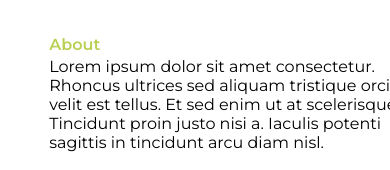
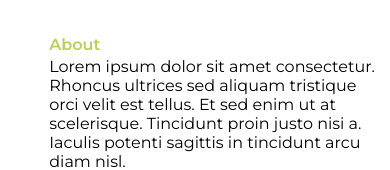
Before and after one commit to karim-optimum/FrontEndTask, a plain HTML site: page index.html in a window 390 px wide. Shown: the part 681-851 px from the top of the page. Drawn offline with Linux system fonts and the light colour scheme; files whose address does not match are found by name.

Commit message:
working on responsivness

```diff
--- a/index.html
+++ b/index.html
@@ -137,8 +137,8 @@
                </div>
 
 					<div class="about-me">
-						<p class="green-color space about">About</p>
-						<p>Lorem ipsum dolor sit amet consectetur. Rhoncus ultrices sed aliquam tristique orci velit est tellus. Et sed enim ut at scelerisque. Tincidunt proin justo nisi a. Iaculis potenti sagittis in tincidunt arcu diam nisl.</p>
+						<p class="green-color space">About</p>
+						<p class="about-text">Lorem ipsum dolor sit amet consectetur. Rhoncus ultrices sed aliquam tristique orci velit est tellus. Et sed enim ut at scelerisque. Tincidunt proin justo nisi a. Iaculis potenti sagittis in tincidunt arcu diam nisl.</p>
 						<div class="skills d-flex">
 							<div class="two-skill-1">
 								<p class="green-color space">Language</p>
--- a/profile.css
+++ b/profile.css
@@ -5,8 +5,8 @@
   border-bottom: 4px solid #C4C4C4;
   margin-bottom: 100px;
   padding-bottom: 80px;
-  /* flex-basis: 34%; */
 }
+
 .man-pic {
   position: absolute;
   top: -50px
@@ -68,6 +68,10 @@
 .about-me{
   margin-top: 30px ;
   position: relative;
+}
+
+.about-text{
+  width: 93%;
 }
 
 .email, .phone{
```
